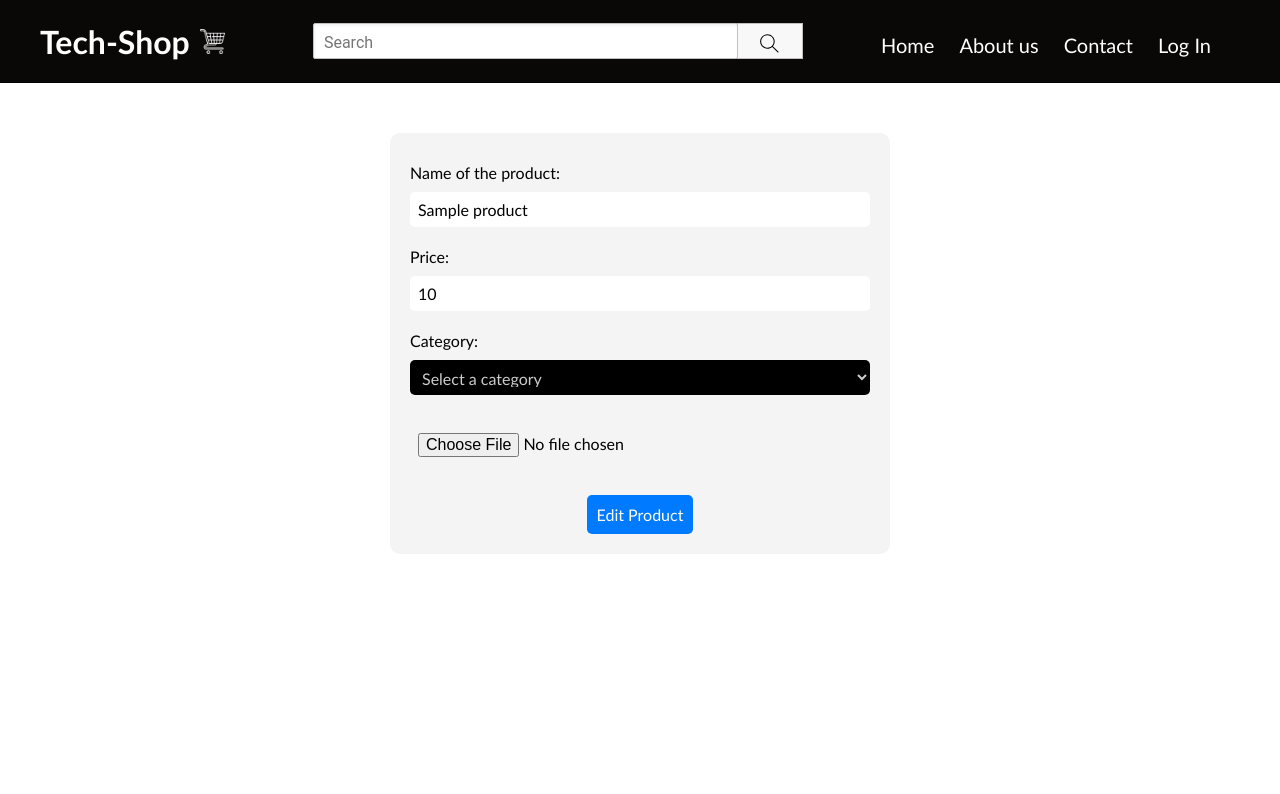
After one commit to argjend02/ProjektiWeb2022, a PHP site: page /editProducts.php?id=1 in a window 1280 px wide. The commit adds this page. Shown: the top 794 px of the page. Run offline with PHP 8.4, Linux system fonts and the light colour scheme; tables that the repository leaves empty or names only in its code hold one stand-in row (values such as "Sample post").

Commit message:
add the option to edit the products that have been posted

```diff
--- a/database/product.php
+++ b/database/product.php
@@ -152,9 +152,70 @@ class Product
         return $stmt->fetchAll(PDO::FETCH_ASSOC);
     }
 
+    // public function editProduct($id)
+// {
+
+
+
+    //     $query = "UPDATE products SET name='$_POST[name]', description='$_POST[description]', price='$_POST[price]',image='$_FILES[image][name]' WHERE id='$_POST[id] '";
+//     if ($this->conn->query($query)) {
+//         echo "<script>alert('Your information is updated successfully')</script>";
+//         header("Location: myProducts.php");
+//     } else {
+//         echo "<script>alert('Updating product is not successful')</script>";
+//     }
+// }
+
+
+    public function editProduct($id)
+    {
+        $name = $_POST['name'];
+        $description = $_POST['description'];
+        $price = $_POST['price'];
+        $image = $_FILES['image']['name'];
+
+        if ($_FILES['image']['error'] !== UPLOAD_ERR_NO_FILE) {
+            // A new image file is uploaded, update the image column
+            $target_dir = "uploads/";
+            $target_file = $target_dir . basename($_FILES["image"]["name"]);
+            $imageFileType = strtolower(pathinfo($target_file, PATHINFO_EXTENSION));
+
+            $uploadOk = true;
+            // Check file size and allowed file types
+            if ($_FILES["image"]["size"] > 500000 || !in_array($imageFileType, array("jpg", "jpeg", "png"))) {
+                echo "<script>alert('Sorry, only JPG, JPEG, PNG files under 500KB are allowed.')</script>";
+                $uploadOk = false;
+            }
+            if ($uploadOk) {
+                if (!move_uploaded_file($_FILES["image"]["tmp_name"], $target_file)) {
+                    echo "<script>alert('Sorry, there was an error uploading your file.')</script>";
+                    $uploadOk = false;
+                }
+            }
+
+            if ($uploadOk) {
+                $query = "UPDATE products SET name='$name', description='$description', price='$price', image='$image' WHERE id='$_POST[id]'";
+            }
+        } else {
+            // No new image file is uploaded, do not update the image column
+            $query = "UPDATE products SET name='$name', description='$description', price='$price' WHERE id='$_POST[id]'";
+        }
+
+        if ($this->conn->query($query)) {
+            echo "<script>alert('Your product has been updated successfully')</script>";
+            echo "<script>window.location.replace('myProducts.php')</script>";
+        } else {
+            echo "<script>alert('Updating product failed')</script>";
+        }
+    }
+
+
 
 }
 
 
 
+
+
+
 ?>
--- /dev/null
+++ b/editProducts.php
@@ -0,0 +1,115 @@
+<html>
+
+<head>
+    <link rel="stylesheet" href="style.css">
+    <style>
+        .dashboard-edit {
+            margin: 50px auto;
+            max-width: 500px;
+            padding: 20px;
+            background-color: #f4f4f4;
+            border-radius: 10px;
+        }
+
+        .form-edit {
+            display: flex;
+            flex-direction: column;
+            align-items: center;
+        }
+
+        .form-group-edit {
+            margin: 10px 0;
+            width: 100%;
+
+        }
+
+        .label-edit {
+            display: block;
+            margin-bottom: 5px;
+        }
+
+        .input-edit,
+        .select-edit {
+            width: 100%;
+            padding: 8px;
+            border: none;
+            border-radius: 5px;
+            font-size: 16px;
+            margin-top: 5px;
+            box-sizing: border-box;
+
+        }
+
+        .button-edit[type="submit"] {
+            background-color: #007bff;
+            color: #fff;
+            padding: 10px;
+            border: none;
+            border-radius: 5px;
+            font-size: 16px;
+            margin-top: 20px;
+            cursor: pointer;
+            transition: background-color 0.3s ease;
+        }
+
+        .button-edit[type="submit"]:hover {
+            background-color: #0056b3;
+        }
+    </style>
+
+</head>
+<?php include 'database/product.php';
+$model = new Product();
+$productId = $_GET['id'];
+$product = $model->getIdActive($productId);
+
+if ($_SERVER['REQUEST_METHOD'] === 'POST') {
+    $model->editProduct($productId);
+}
+
+include('header.php');
+?>
+
+<div class="dashboard-edit">
+    <form class="form-edit" action="#" method="post" enctype="multipart/form-data">
+        <input type="hidden" name="id" value="<?php echo $product['id']; ?>">
+        <div class="form-group-edit">
+            <label class="label-edit" for="name">Name of the product:</label>
+            <input class="input-edit" type="text" id="name" name="name" value="<?php echo $product['name']; ?>"
+                required>
+        </div>
+        <div class="form-group-edit">
+            <label class="label-edit" for="price">Price:</label>
+            <input class="input-edit" type="number" id="price" name="price" min="0"
+                value="<?php echo $product['price']; ?>" required>
+        </div>
+        <div class="form-group-edit">
+            <label class="label-edit" for="description">Category:</label>
+            <select class="select-edit" id="description" name="description" required>
+                <option value="">Select a category</option>
+                <option value="Laptop" <?php if ($product['description'] === 'Laptop')
+                    echo ' selected'; ?>>Laptop
+                </option>
+                <option value="White Tech" <?php if ($product['description'] === 'White Tech')
+                    echo ' selected'; ?>>White
+                    Tech</option>
+                <option value="Console" <?php if ($product['description'] === 'Console')
+                    echo ' selected'; ?>>Console
+                </option>
+                <option value="Smartphone" <?php if ($product['description'] === 'Smartphone')
+                    echo ' selected'; ?>>
+                    Smartphone</option>
+            </select>
+        </div>
+        <div class="form-group-edit">
+            <label class="label-edit" for="image">
+                <?php $product['image'] ?>
+            </label>
+            <input class="input-edit" type="file" id="image" name="image">
+        </div>
+        <button class='button-edit' type="submit">Edit Product</button>
+    </form>
+</div>
+<?php include('footer.php'); ?>
+
+</html>
```
Also changed, not shown: myProducts.php (+19 -13 lines).
